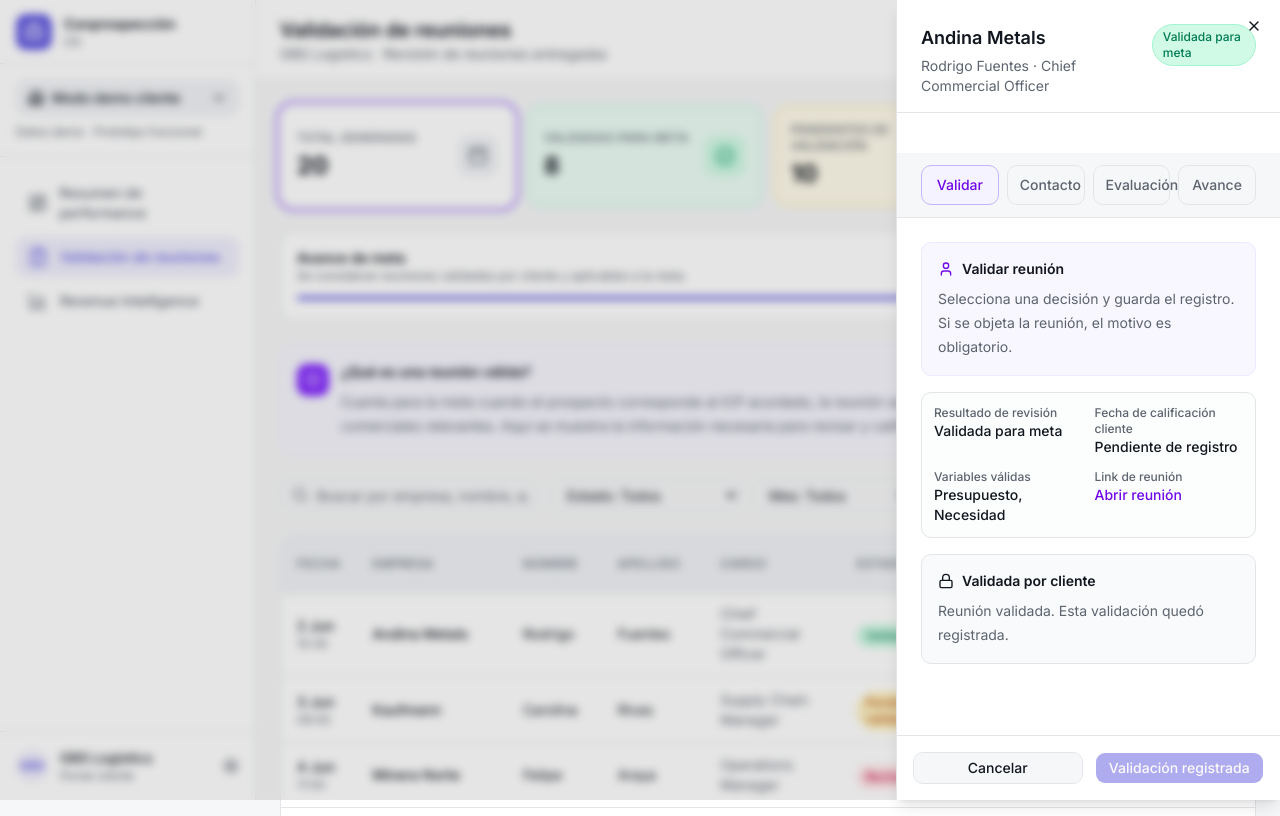
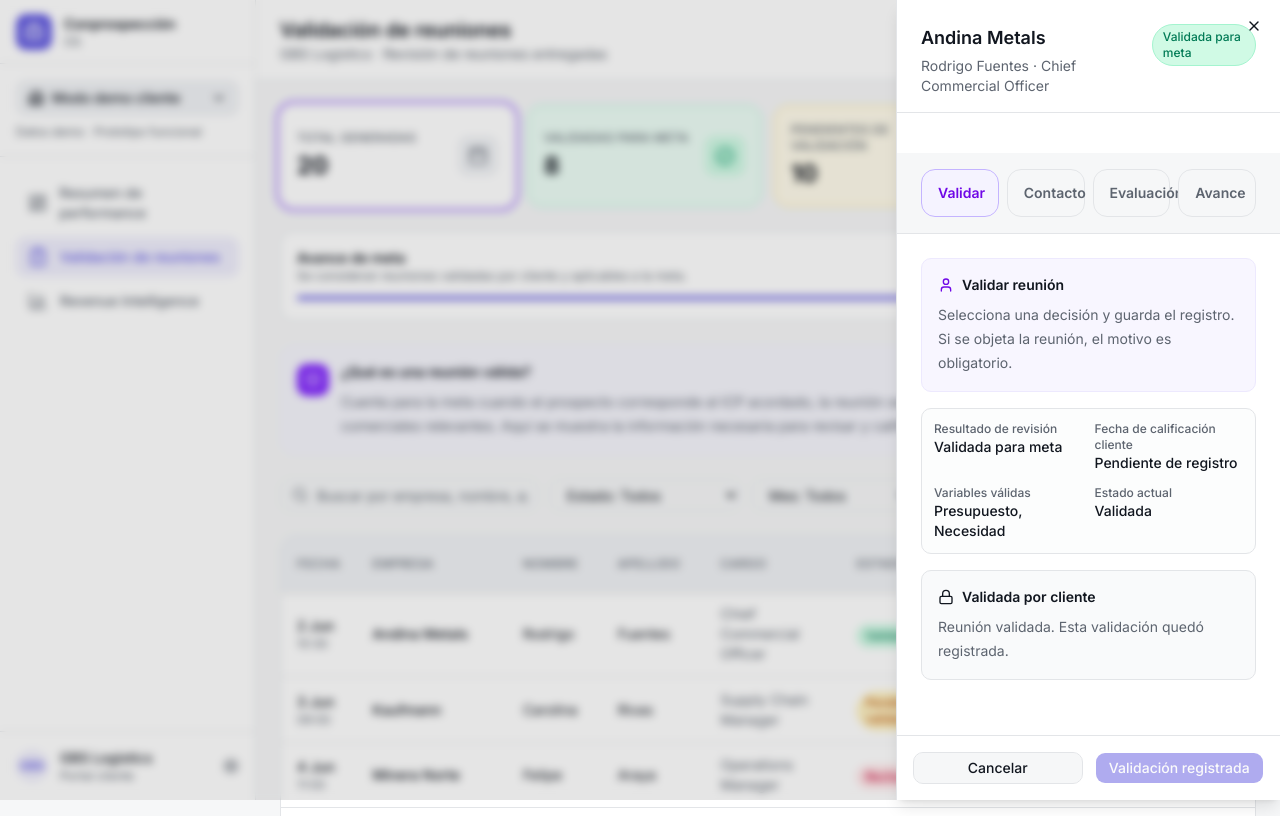
Before and after one commit to FranciscaPP/conprospeccionOS2026, a Next.js app: page /client/meeting-validation in a window 1280 px wide. Both pictures are taken after a click on the element 768 px from the left and 634 px from the top of the page. Built offline with nearby package versions, Linux system fonts and the light colour scheme.

Commit message:
Refine client drawer validation tabs

```diff
--- a/components/meeting-drawer.tsx
+++ b/components/meeting-drawer.tsx
@@ -263,14 +263,14 @@ export function MeetingDrawer({ meeting, open, onClose, mode }: MeetingDrawerPro
         <ScrollArea className="h-[calc(100dvh-8rem)] sm:h-[calc(100vh-180px)]">
           <div className="space-y-5 p-4 sm:space-y-6 sm:p-6">
             {isClientMode && (
-              <div className="sticky top-0 z-20 -mx-4 border-b border-border bg-background/95 px-4 py-3 backdrop-blur sm:-mx-6 sm:px-6">
-                <div className="grid grid-cols-2 gap-2 sm:grid-cols-4">
+              <div className="sticky top-0 z-20 -mx-4 border-b border-border bg-background/95 px-4 py-4 backdrop-blur sm:-mx-6 sm:px-6">
+                <div className="flex gap-2 overflow-x-auto pb-1 sm:grid sm:grid-cols-4 sm:overflow-visible sm:pb-0">
                   {clientTabs.map((tab) => (
                     <button
                       key={tab.value}
                       type="button"
                       onClick={() => setClientTab(tab.value)}
-                      className={`min-h-10 rounded-lg border px-3 py-2 text-sm font-medium transition ${
+                      className={`min-h-12 min-w-[7.5rem] rounded-xl border px-4 py-3 text-sm font-semibold transition sm:min-w-0 ${
                         clientTab === tab.value
                           ? "border-violet-300 bg-violet-50 text-violet-700"
                           : "border-border bg-background text-muted-foreground hover:bg-muted hover:text-foreground"
@@ -316,14 +316,8 @@ export function MeetingDrawer({ meeting, open, onClose, mode }: MeetingDrawerPro
                     </p>
                   </div>
                   <div>
-                    <Label className="text-xs text-muted-foreground">Link de reunión</Label>
-                    {meeting.meetingUrl ? (
-                      <a className={leadLinkClass} href={meeting.meetingUrl} target="_blank" rel="noreferrer">
-                        Abrir reunión
-                      </a>
-                    ) : (
-                      <p className={leadValueClass}>Sin dato</p>
-                    )}
+                    <Label className="text-xs text-muted-foreground">Estado actual</Label>
+                    <p className="text-sm font-medium text-foreground">{simpleStatus}</p>
                   </div>
                 </div>
 
```
